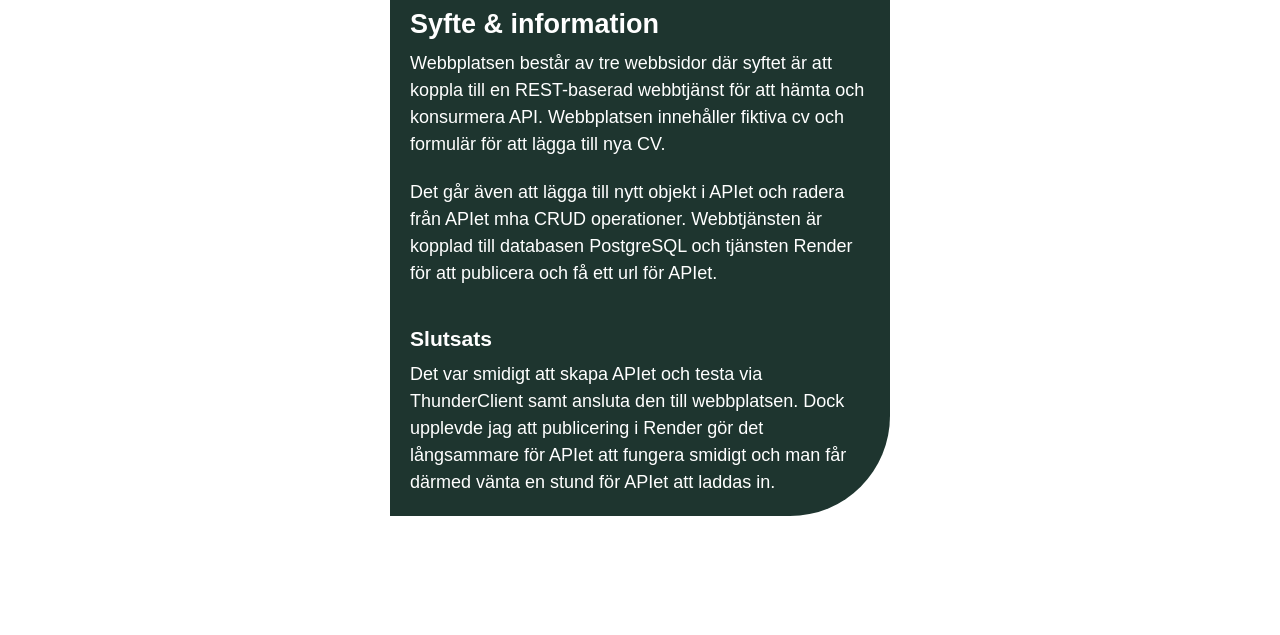
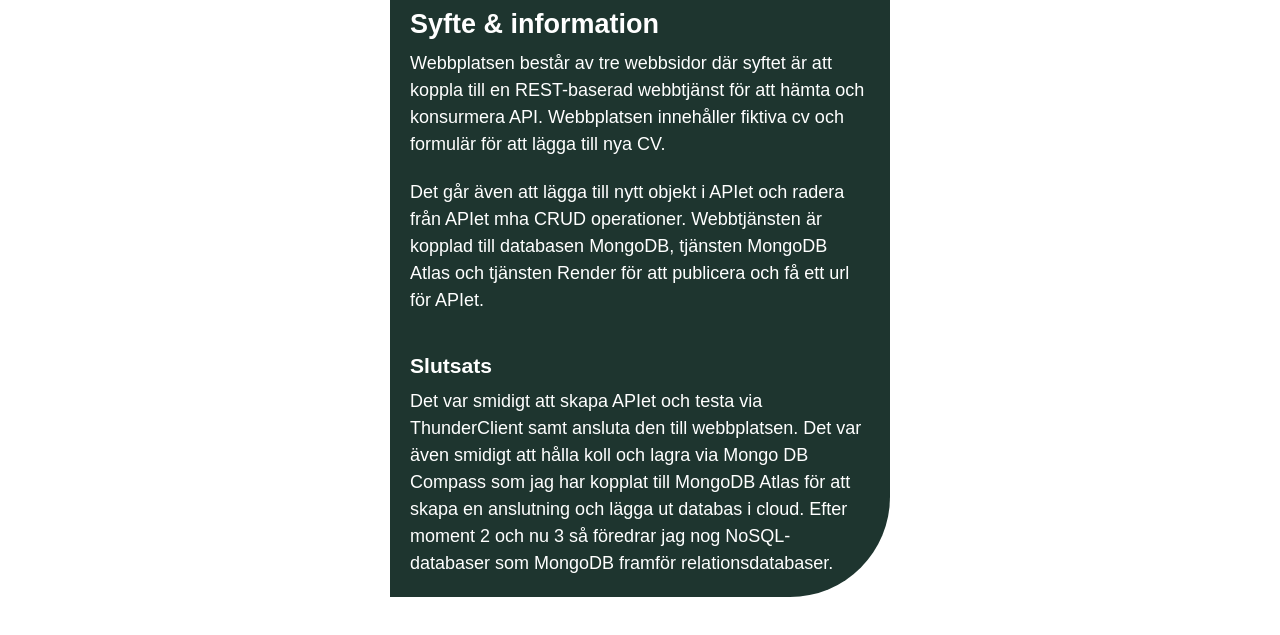
Before and after one commit to Hanin-96/dt207g-moment3.2-webbplats, a website built with Parcel: page src/about.html in a window 1280 px wide. Shown: the part 147-782 px from the top of the page. Built offline with nearby package versions, Linux system fonts and the light colour scheme.

Commit message:
Lagt till text i om sidan

```diff
--- a/src/about.html
+++ b/src/about.html
@@ -8,6 +8,7 @@
     <title>Moment 3.2 - NoSQL-databaser</title>
     <link rel="stylesheet" href="css/stylesheet.css">
 </head>
+
 <body>
     <header>
         <h1><a href="index.html">Moment 3.2</a></h1>
@@ -24,10 +25,10 @@
             <h2>Syfte & information</h2>
             <p>Webbplatsen består av tre webbsidor där syftet är att koppla till en REST-baserad webbtjänst för att hämta och konsurmera API. Webbplatsen innehåller fiktiva cv och formulär för att lägga till nya CV.</p>
             <br>
-            <p>Det går även att lägga till nytt objekt i APIet och radera från APIet mha CRUD operationer. Webbtjänsten är kopplad till databasen PostgreSQL och tjänsten Render för att publicera och få ett url för APIet.</p>
+            <p>Det går även att lägga till nytt objekt i APIet och radera från APIet mha CRUD operationer. Webbtjänsten är kopplad till databasen MongoDB, tjänsten MongoDB Atlas och tjänsten Render för att publicera och få ett url för APIet.</p>
 
             <h3>Slutsats</h3>
-            <p>Det var smidigt att skapa APIet och testa via ThunderClient samt ansluta den till webbplatsen. Dock upplevde jag att publicering i Render gör det långsammare för APIet att fungera smidigt och man får därmed vänta en stund för APIet att laddas in.</p>
+            <p>Det var smidigt att skapa APIet och testa via ThunderClient samt ansluta den till webbplatsen. Det var även smidigt att hålla koll och lagra via Mongo DB Compass som jag har kopplat till MongoDB Atlas för att skapa en anslutning och lägga ut databas i cloud. Efter moment 2 och nu 3 så föredrar jag nog NoSQL-databaser som MongoDB framför relationsdatabaser.</p>
         </article>
     </main>
 
```
